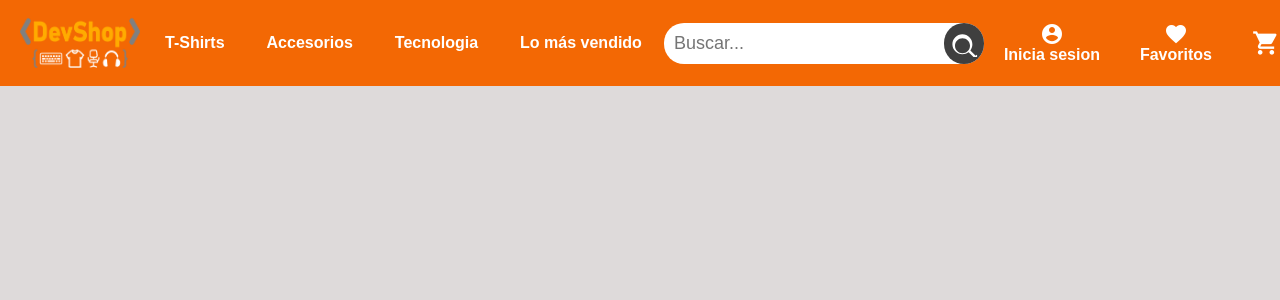
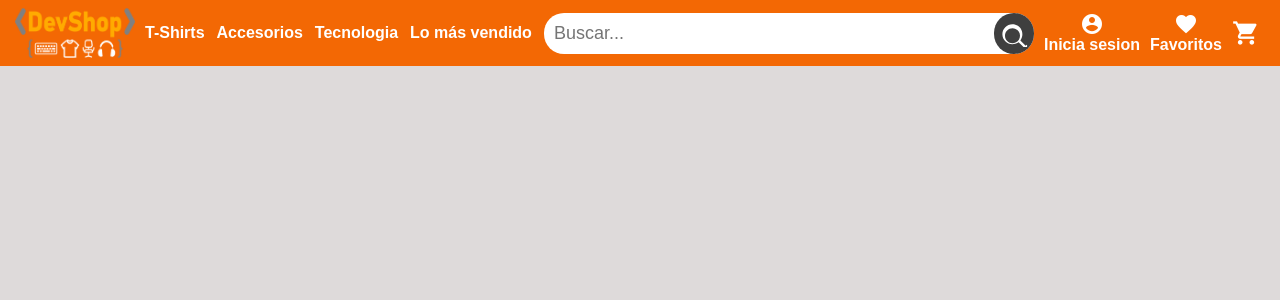
Before and after one commit to jluchett/ProjectE_front, a React (Vite) app: page / in a window 1280 px wide. Shown: the top 300 px of the page. Built offline with nearby package versions, Linux system fonts and the light colour scheme.

Commit message:
Ajustados estilos de Search y NavBar

```diff
--- a/src/components/navBar/navBar.css
+++ b/src/components/navBar/navBar.css
@@ -5,8 +5,10 @@
   align-items: center;
   background-color: rgba(244,102,0,0.979); /* Cambiamos el color a anaranjado */
   color: #fff;
-  padding: 10px 20px; /* Aumentamos el padding para hacer la barra más gruesa */
-  font-family: "Arial", sans-serif; /* Cambiamos la fuente a Arial o cualquier otra que prefieras */
+  padding: 0px 15px; /* Aumentamos el padding para hacer la barra más gruesa */
+  font-family: "Arial", system-ui, -apple-system, BlinkMacSystemFont, 'Segoe UI', Roboto, Oxygen, Ubuntu, Cantarell, 'Open Sans', 'Helvetica Neue', sans-serif; /* Cambiamos la fuente a Arial o cualquier otra que prefieras */
+  width: 100%; /* Asegura que el navbar ocupe el ancho completo de su contenedor */
+  box-sizing: border-box; /* Incluye el padding en el cálculo del ancho */
 }
 
 .categories-menu {
@@ -23,7 +25,7 @@
 /* Eliminamos el subrayado de los enlaces */
 /* Estilos para los enlaces del menú */
 .navbar a {
-  padding: 12px 20px; /* Puedes ajustar los valores según sea necesario */
+  padding: 12px 5px; /* Puedes ajustar los valores según sea necesario */
   border-radius: 8px;
   text-decoration: none;
   font-weight: bold;
--- a/src/components/searchBar/searchBar.css
+++ b/src/components/searchBar/searchBar.css
@@ -2,13 +2,14 @@
 
 .search-bar {
   display: flex;
-  position: relative;
+  flex-grow: 1; /* Permite que el SearchBar se expanda para ocupar el espacio disponible */
+  padding: 5px;
 }
 
 .search-input {
   border: none;
   border-radius: 20px;
-  width: 300px;
+  flex-grow: 1; /* Permite que el input se expanda para ocupar el espacio restante */
   padding: 10px;
   font-size: 18px;
 }
@@ -19,8 +20,7 @@
   background-color: #3f3f3f;
   width: 40px;
   border-radius: 50px;
-  position: relative;
-  margin-left: -40px; /* Para superponer ligeramente el botón sobre el input */
+  margin-left: -40px; /* Ajusta el margen izquierdo */
   transition: 0.3s ease;
 }
 
@@ -36,11 +36,8 @@
   transform: scale(0.95); /* Escala ligeramente el botón al hacer clic */
 }
 
-.search-button svg {
-  fill: #fff;
-}
 .search-button svg:hover {
-  fill: orange
+  fill: orange;
 }
 
 /* Animación de pulsación */
```
